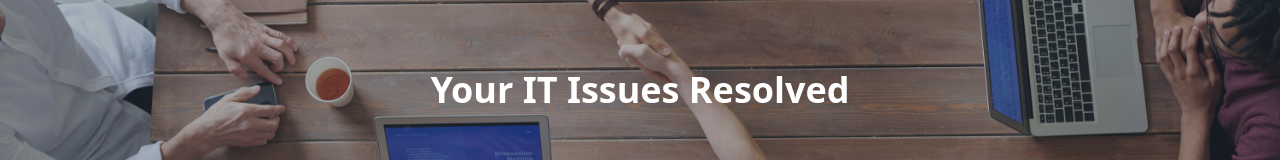
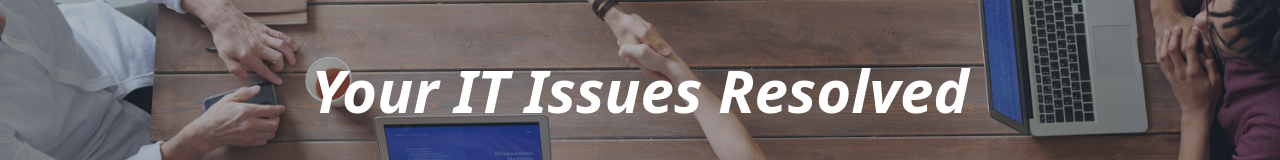
Before and after one commit to LucaCasola/IT-Resolved, a Next.js app: page / in a window 1280 px wide. Shown: the part 270-430 px from the top of the page. Built offline with nearby package versions, Linux system fonts and the light colour scheme.

Commit message:
Condense styling and replace h1 with h2

```diff
--- a/src/components/HeroBanner.tsx
+++ b/src/components/HeroBanner.tsx
@@ -7,9 +7,7 @@ export default function HeroBanner() {
   return (
     <section className="relative">
       <div className="absolute z-8 inset-0 bg-gray-700 opacity-40"></div>
-      <div className="absolute z-9 inset-0 flex items-center justify-center">
-        <h1 className="text-white">Your IT Issues Resolved</h1>
-      </div>
+      <h2 className="absolute z-9 inset-0 flex items-center justify-center text-white font-bold italic text-center text-3xl md:text-4xl lg:text-4xl xl:text-6xl">Your IT Issues Resolved</h2>
       <AspectRatio ratio={16 / 7}>
         <Image
           src="/images/it-resolved-hero.jpg"
```
